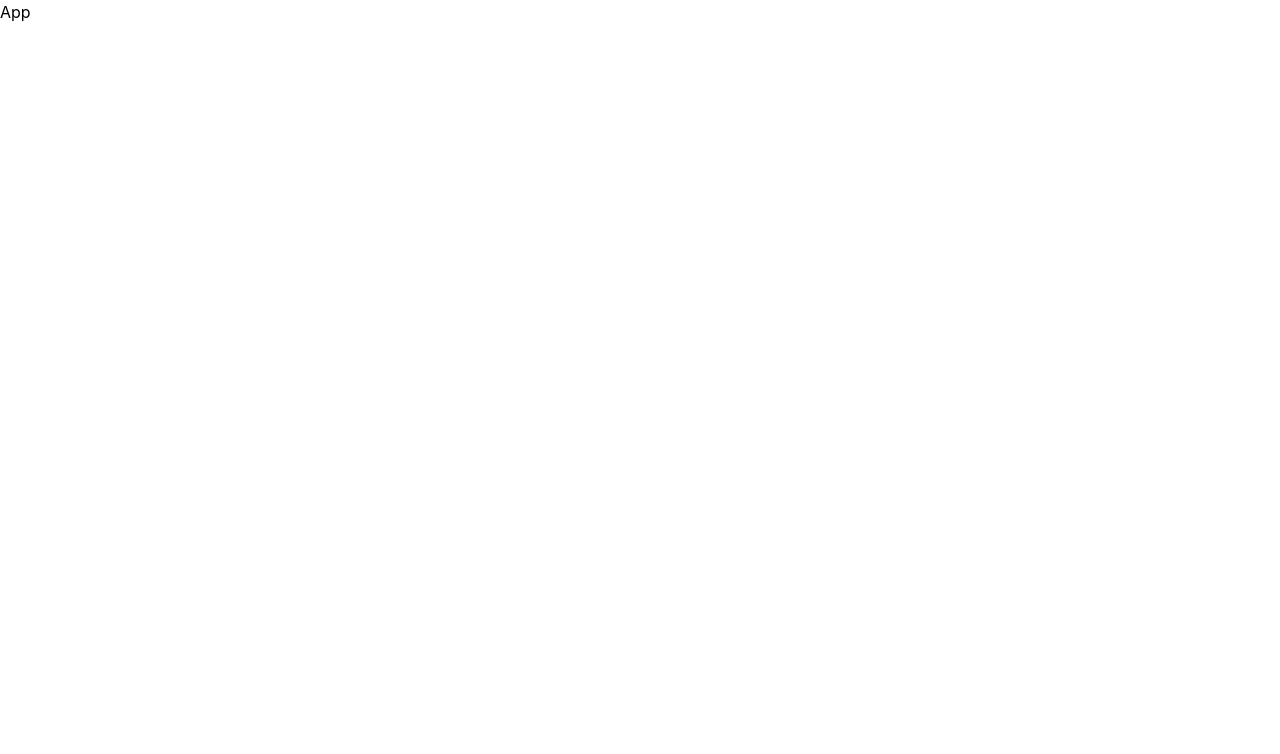
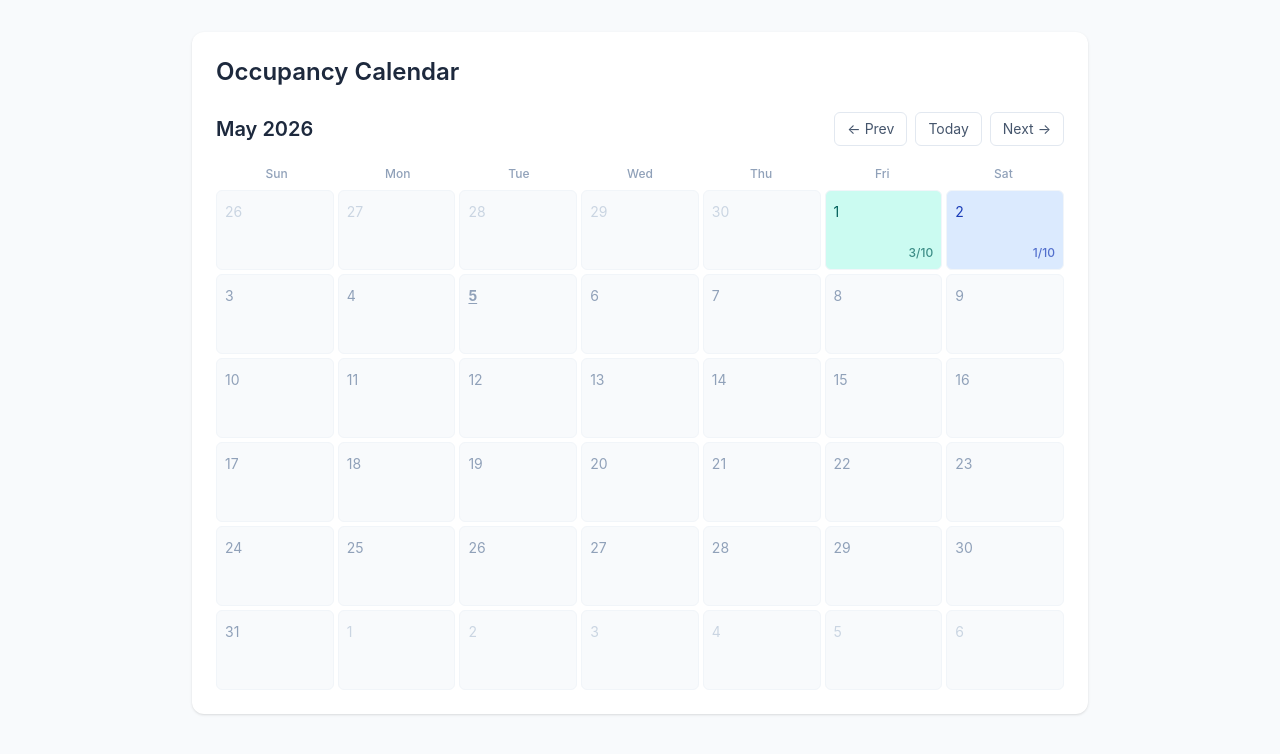
Before and after one commit to Deepak-0411/booking-calendar-heatmap, a React (Vite) app: page / in a window 1280 px wide. Shown: the top 754 px of the page. Built offline with nearby package versions, Linux system fonts and the light colour scheme.

Commit message:
implement main application structure with booking and calendar features

```diff
--- a/src/App.jsx
+++ b/src/App.jsx
@@ -1,4 +1,41 @@
-const App = () => {
-  return <div>App</div>;
-};
-export default App;
+import { useBookings } from "./hooks/useBookings";
+import { useCalendar } from "./hooks/useCalendar";
+import MonthNav from "./components/MonthNav";
+import CalendarGrid from "./components/CalendarGrid";
+
+export default function App() {
+  const { bookings, loading, error } = useBookings();
+  const { year, month, prevMonth, nextMonth, goToToday, monthLabel } =
+    useCalendar();
+
+  if (loading)
+    return (
+      <div className="min-h-screen flex items-center justify-center text-slate-500">
+        Loading bookings...
+      </div>
+    );
+
+  if (error)
+    return (
+      <div className="min-h-screen flex items-center justify-center text-red-500">
+        Failed to load: {error}
+      </div>
+    );
+
+  return (
+    <div className="min-h-screen bg-slate-50 p-8">
+      <div className="max-w-4xl mx-auto bg-white rounded-xl shadow-sm p-6">
+        <h1 className="text-2xl font-semibold text-slate-800 mb-6">
+          Occupancy Calendar
+        </h1>
+        <MonthNav
+          monthLabel={monthLabel}
+          onPrev={prevMonth}
+          onNext={nextMonth}
+          onToday={goToToday}
+        />
+        <CalendarGrid year={year} month={month} bookings={bookings} />
+      </div>
+    </div>
+  );
+}
--- /dev/null
+++ b/src/components/CalendarGrid.jsx
@@ -0,0 +1,45 @@
+import { useMemo } from "react";
+import { getCalendarDays, DAY_LABELS } from "../utils/calendar";
+import { buildOccupancyMap, toDateStr } from "../utils/occupancy";
+import DayCell from "./DayCell";
+
+export default function CalendarGrid({ year, month, bookings }) {
+  const today = toDateStr(new Date());
+
+  // Recomputes only when bookings or month changes — not on every render
+  const occupancyMap = useMemo(
+    () => buildOccupancyMap(bookings, year, month),
+    [bookings, year, month],
+  );
+
+  const days = useMemo(() => getCalendarDays(year, month), [year, month]);
+
+  return (
+    <div>
+      {/* Day labels header */}
+      <div className="grid grid-cols-7 mb-1">
+        {DAY_LABELS.map((label) => (
+          <div
+            key={label}
+            className="text-center text-xs font-medium text-slate-400 py-1"
+          >
+            {label}
+          </div>
+        ))}
+      </div>
+
+      {/* Day cells */}
+      <div className="grid grid-cols-7 gap-1">
+        {days.map((dayObj) => (
+          <DayCell
+            key={dayObj.dateStr}
+            dayObj={dayObj}
+            occupancy={occupancyMap[dayObj.dateStr] ?? 0}
+            isSelected={false}
+            isToday={dayObj.dateStr === today}
+          />
+        ))}
+      </div>
+    </div>
+  );
+}
--- /dev/null
+++ b/src/components/DayCell.jsx
@@ -0,0 +1,29 @@
+import { getHeatmapColor } from "../utils/calendar";
+
+export default function DayCell({ dayObj, occupancy, isSelected, isToday }) {
+  const { date, dateStr, isCurrentMonth } = dayObj;
+
+  const heatColor = isCurrentMonth
+    ? getHeatmapColor(occupancy)
+    : "bg-slate-50 text-slate-300";
+  const selectedStyle = isSelected ? "ring-2 ring-blue-500 ring-inset" : "";
+  const todayStyle = isToday ? "font-bold underline underline-offset-2" : "";
+
+  return (
+    <div
+      data-date={dateStr}
+      className={`
+        relative h-20 p-2 rounded-md cursor-pointer select-none
+        border border-slate-100
+        ${heatColor} ${selectedStyle}
+      `}
+    >
+      <span className={`text-sm ${todayStyle}`}>{date.getDate()}</span>
+      {isCurrentMonth && occupancy > 0 && (
+        <span className="absolute bottom-2 right-2 text-xs font-medium opacity-70">
+          {occupancy}/10
+        </span>
+      )}
+    </div>
+  );
+}
--- /dev/null
+++ b/src/components/MonthNav.jsx
@@ -0,0 +1,27 @@
+export default function MonthNav({ monthLabel, onPrev, onNext, onToday }) {
+  return (
+    <div className="flex items-center justify-between mb-4">
+      <h2 className="text-xl font-semibold text-slate-800">{monthLabel}</h2>
+      <div className="flex gap-2">
+        <button
+          onClick={onPrev}
+          className="px-3 py-1.5 rounded-md border border-slate-200 text-slate-600 hover:bg-slate-100 text-sm"
+        >
+          ← Prev
+        </button>
+        <button
+          onClick={onToday}
+          className="px-3 py-1.5 rounded-md border border-slate-200 text-slate-600 hover:bg-slate-100 text-sm"
+        >
+          Today
+        </button>
+        <button
+          onClick={onNext}
+          className="px-3 py-1.5 rounded-md border border-slate-200 text-slate-600 hover:bg-slate-100 text-sm"
+        >
+          Next →
+        </button>
+      </div>
+    </div>
+  );
+}
```
